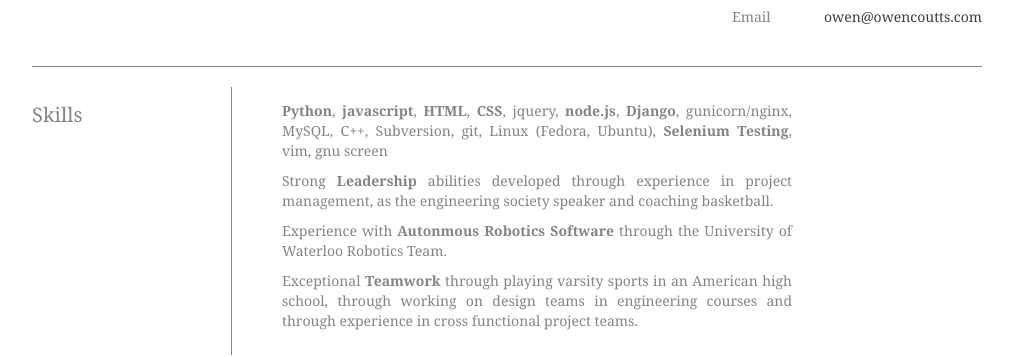
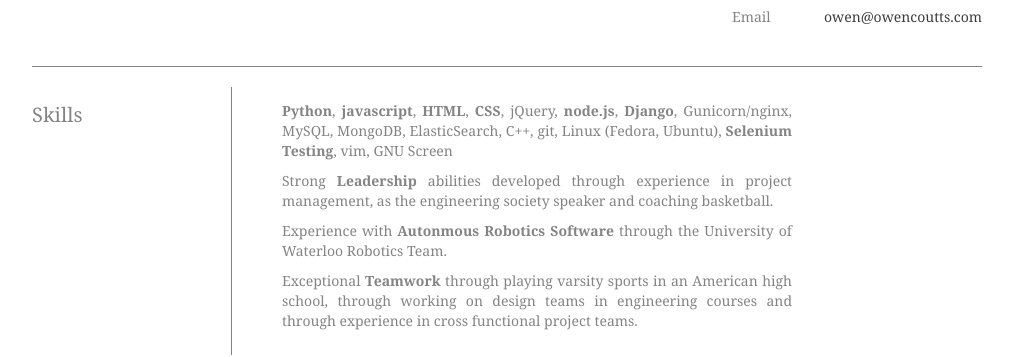
Before and after one commit to tallowen/tallowen.github.com, a Jekyll site: the page resume.html, which Jekyll copies as it is, in a window 1280 px wide. Shown: the part 169-526 px from the top of the page, without its empty margins (133-1146 px from the left). Built offline with Jekyll 4.4.1, drawn with Linux system fonts in a browser that asks for light colours.

Commit message:
Capitalization changes, added e.s. as well as MongoDB

```diff
--- a/resume.html
+++ b/resume.html
@@ -258,8 +258,8 @@
               <div class="item">
                 <div class="description">
                 	<ul>
-                	<li><em>Python</em>, <em>javascript</em>, <em> HTML</em>, <em>CSS</em>, jquery, <em>node.js</em>, <em>Django</em>, gunicorn/nginx, MySQL, C++, Subversion, git,
-                     Linux (Fedora, Ubuntu), <em>Selenium Testing</em>, vim, gnu screen</li>
+                	<li><em>Python</em>, <em>javascript</em>, <em> HTML</em>, <em>CSS</em>, jQuery, <em>node.js</em>, <em>Django</em>, Gunicorn/nginx, MySQL, MongoDB, ElasticSearch, C++, git,
+                     Linux (Fedora, Ubuntu), <em>Selenium Testing</em>, vim, GNU Screen</li>
                 	<li>Strong <em>Leadership</em> abilities developed through experience in project management, as the engineering society speaker and coaching basketball.</li>
                     <li>Experience with <em>Autonmous Robotics Software</em> through the University of Waterloo Robotics
                     Team.</li>
```
